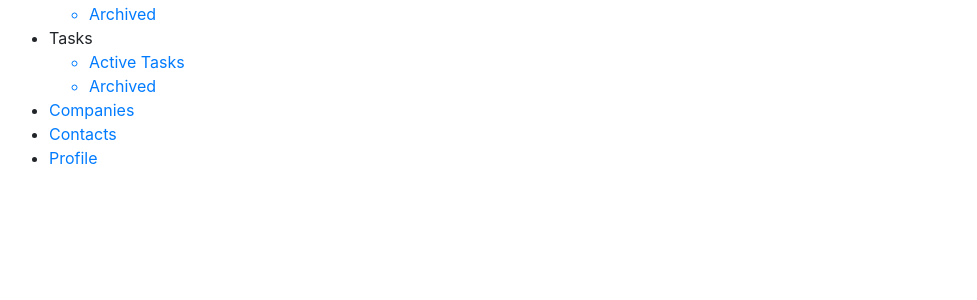
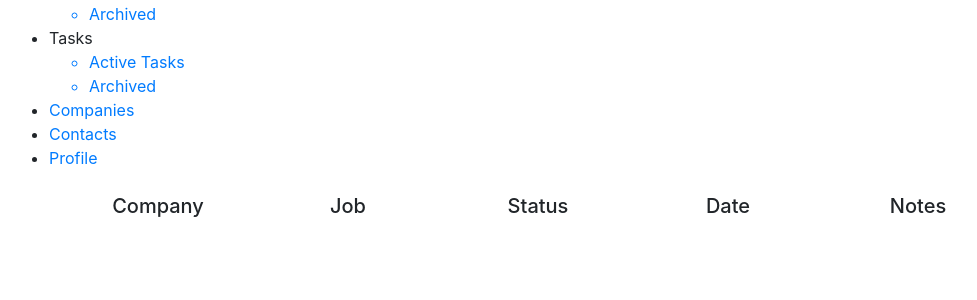
Before and after one commit to mearajennifer/jobtracker, a Flask app: template templates/jobs-archive.html in a window 1280 px wide. Shown: the part 158-458 px from the top of the page, without its empty margins (7-984 px from the left). Run offline with Flask 2, Linux system fonts and the light colour scheme; the template is opened without the code that fills it, so the values that code supplies are empty; some libraries are stand-ins or nearby versions.

Commit message:
Update archive route to accept various reasons for archive. Create archive template page.

```diff
--- a/server.py
+++ b/server.py
@@ -6,6 +6,7 @@ from flask_debugtoolbar import DebugToolbarExtension
 from sqlalchemy import desc
 from model import (User, Contact, ContactEvent, ContactCode, Company, Job,
                    JobEvent, JobCode, ToDo, ToDoCode, Salary, connect_to_db, db)
+from datetime import datetime
 from pprint import pprint
 import os
 
@@ -155,9 +156,15 @@ def show_active_jobs():
 def archive_a_job():
     """Move job status from active to archive"""
 
-    # get job_id from POST
+    # get job_id, job_code from POST and user_id from cookie
     job_id = request.form['job_id']
-    print(job_id)
+    job_code = request.form['job_code']
+    user_id = session['user_id']
+    print(job_id, job_code, user_id)
+
+    # create job event
+    job_event = JobEvent(job_id=job_id, user_id=user_id, job_code=job_code, date_created=datetime.now())
+    db.session.add(job_event)
 
     # find job in database
     job = Job.query.filter(Job.job_id == job_id).one()
@@ -165,6 +172,40 @@ def archive_a_job():
     db.session.commit()
 
     return redirect('/dashboard/jobs')
+
+
+@app.route('/dashboard/jobs/archived')
+def show_archived_jobs():
+    """ Shows a list of archived jobs the user is no longer tracking."""
+
+    # get user_id from session
+    user_id = session['user_id']
+
+    # query for user job events, return list -- Look at created a db.relationship from users to jobs
+    user_job_events = JobEvent.query.options(db.joinedload('jobs')).filter(JobEvent.user_id == user_id).order_by(desc('date_created')).all()
+
+    # make a set of all job_ids and remove any that are inactive
+    user_job_ids = set(job.job_id for job in user_job_events if job.jobs.active_status == False)
+
+    # grab only the most recent events for each job_id
+    all_archived = []
+    for user_job_id in user_job_ids:
+        # get all events for one job id
+        events = [event for event in user_job_events if event.job_id == user_job_id]
+        # find that latest event and add to list
+        status = events[0]
+        all_archived.append(status)
+
+    # get active company objects
+    companies = Company.query.filter(Company.company_id.in_(user_job_ids))
+
+    return render_template('jobs-archive.html',
+                           all_archived=all_archived,
+                           companies=companies)
+
+
+
+
 
 
 if __name__ == '__main__':
--- a/templates/jobs-archive.html
+++ b/templates/jobs-archive.html
@@ -2,5 +2,32 @@
 
 {% block content %}
 
+<div class="container">
+  <div class="row">
+    <div class="col-2" align="center"><h5>Company</h5></div>
+    <div class="col-2" align="center"><h5>Job</h5></div>
+    <div class="col-2" align="center"><h5>Status</h5></div>
+    <div class="col-2" align="center"><h5>Date</h5></div>
+    <div class="col-2" align="center"><h5>Notes</h5></div>
+  </div>
+
+  {% for status in all_archived %}
+    <div class="row">
+      <div class="col-2" align="center">
+        {% for company in companies %}
+          {% if company.company_id == status.jobs.job_id %}
+          {{ company.name }}
+          {% endif %}
+        {% endfor %}
+      </div>
+      <div class="col-2" align="center">{{ status.jobs.title }}</div>
+      <div class="col-2" align="center">{{ status.job_codes.description }}</div>
+      <div class="col-2" align="center">{{ status.date_created }}</div>
+      <div class="col-2" align="center">{{ status.jobs.notes }}</div>
+    </div>
+  {% endfor %}
+
+</div>
+
 
 {% endblock %}
```
Also changed, not shown: data/job-codes.txt (+6 -7 lines), templates/jobs-active.html (+19 -6 lines).
